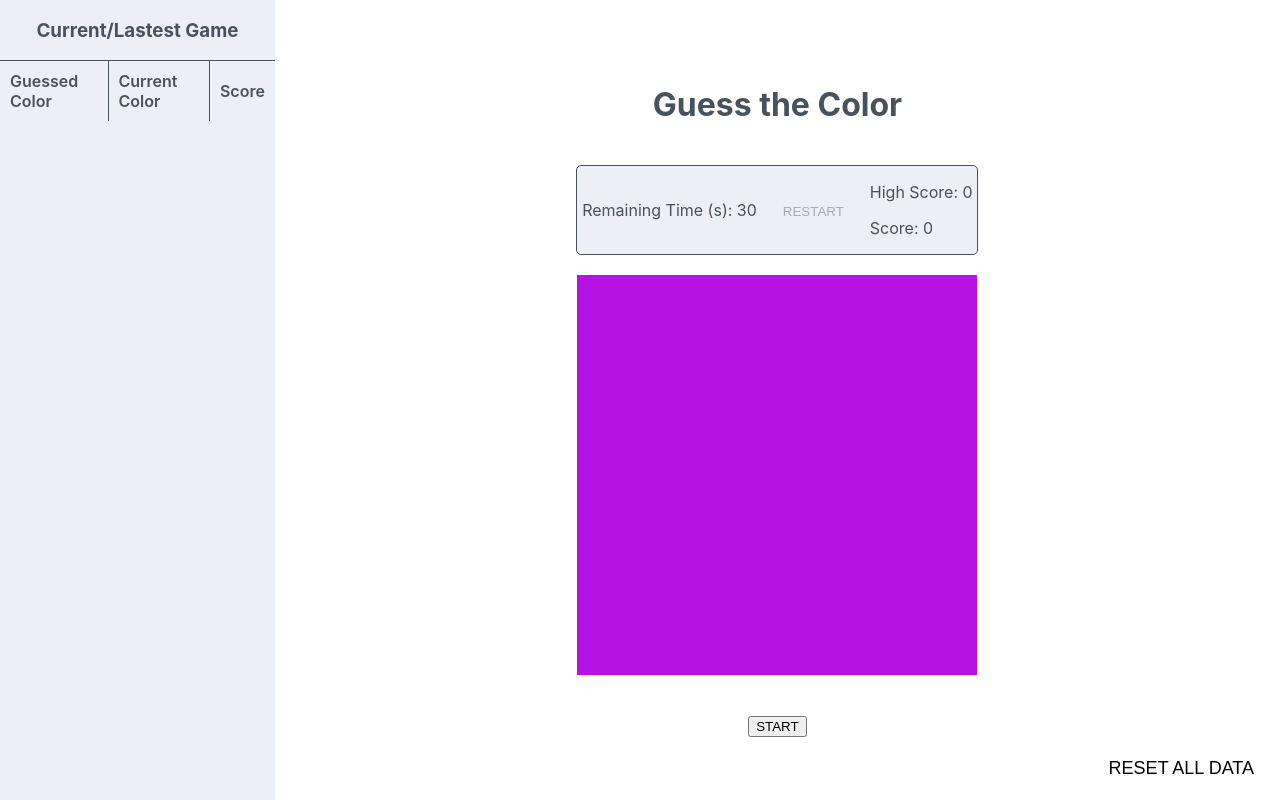
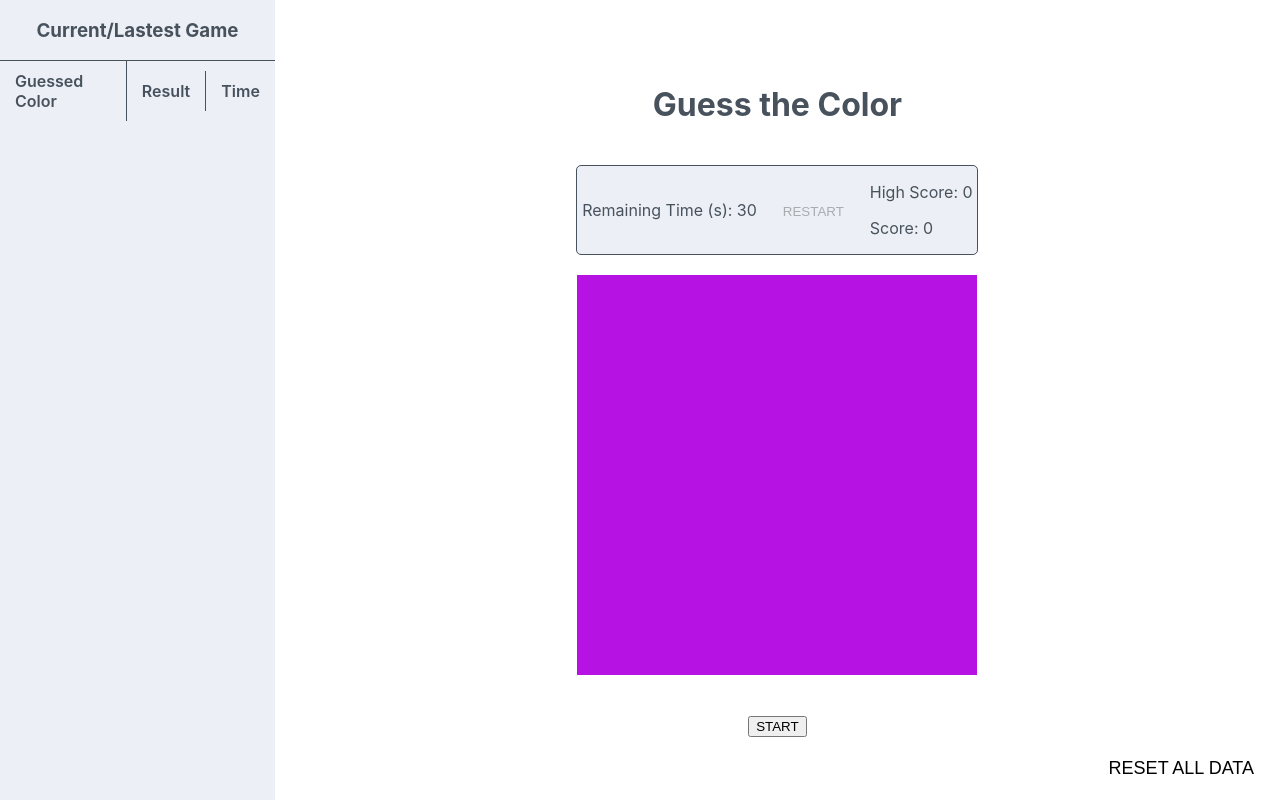
Before and after one commit to mauromaiodev/desafio-frontend-analytics, a React (Create React App) app: page / in a window 1280 px wide. Built offline with nearby package versions, Linux system fonts and the light colour scheme.

Commit message:
feat: gameHistory css adjustments

```diff
--- a/src/components/GameHistory/GameHistory.css
+++ b/src/components/GameHistory/GameHistory.css
@@ -2,6 +2,7 @@
   display: flex;
   flex-direction: column;
   align-items: center;
+  width: 100%;
 }
 
 .game-history-headers {
@@ -10,18 +11,20 @@
   align-items: center;
   font-weight: 600;
   border-top: 1px solid;
+  width: 100%;
+
 }
 
 .span-1 {
-  padding: 10px;
+  padding: 10px 15px;
   border-right: 1px solid;
 }
 .span-2 {
-  padding: 10px;
+  padding: 10px 15px;
   border-right: 1px solid;
 }
 .span-3 {
-  padding: 10px;
+  padding: 10px 15px;
 }
 
 .ul-container {
--- a/src/components/GameHistory/GameHistory.js
+++ b/src/components/GameHistory/GameHistory.js
@@ -1,6 +1,16 @@
 import React from "react";
 import { CorrectIcon, IncorrectIcon } from "../Icons/Icons";
 import "./GameHistory.css";
+
+function getContrastColor(hexColor) {
+  const r = parseInt(hexColor.slice(1, 3), 16);
+  const g = parseInt(hexColor.slice(3, 5), 16);
+  const b = parseInt(hexColor.slice(5, 7), 16);
+
+  const Y = 0.299 * r + 0.587 * g + 0.114 * b;
+
+  return Y >= 128 ? "#000000" : "#ffffff";
+}
 
 function GameHistory({ gameHistory }) {
   return (
@@ -8,14 +18,25 @@ function GameHistory({ gameHistory }) {
       <h3>Current/Lastest Game</h3>
       <div className="game-history-headers">
         <span className="span-1">Guessed Color</span>
-        <span className="span-2">Current Color</span>
-        <span className="span-3">Score</span>
+        <span className="span-2">Result</span>
+        <span className="span-3">Time</span>
       </div>
       <ul className="ul-container">
         {gameHistory.map((item, index) => (
           <li key={index} className="li-container">
-            {item.color} {item.correct ? <CorrectIcon /> : <IncorrectIcon />}{" "}
-            {item.time}
+            <div
+              className="color-box"
+              style={{
+                backgroundColor: item.color,
+                color: getContrastColor(item.color),
+              }}
+            >
+              {item.color}
+            </div>
+            <div className="result">
+              {item.correct ? <CorrectIcon /> : <IncorrectIcon />}
+            </div>
+            <div className="time">{item.time}</div>
           </li>
         ))}
       </ul>
```
